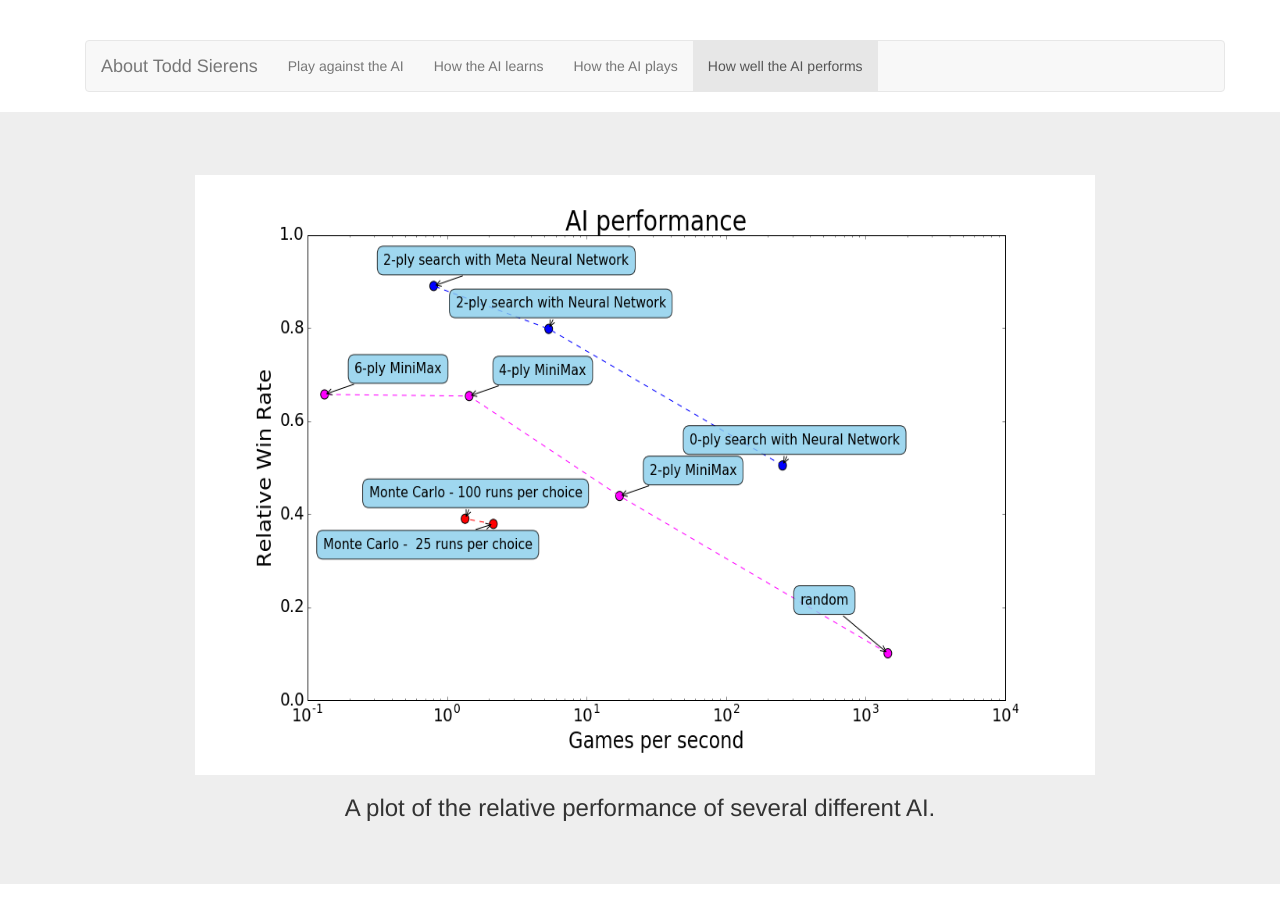
After one commit to tsierens/flask_games, a Flask app: page /performance in a window 1280 px wide. The commit adds this page. Run offline with Flask 2, Linux system fonts and the light colour scheme; some libraries are stand-ins or nearby versions.

Commit message:
performance tab

```diff
--- a/app.py
+++ b/app.py
@@ -78,6 +78,10 @@ def flow():
 @app.route('/minimax', methods = ['get'])
 def minimax():
     return render_template("minimax.html")
+
+@app.route('/performance', methods = ['get'])
+def performance():
+    return render_template("performance.html")
 
 @app.route('/bio', methods = ['get'])
 def bio():
--- a/static/snippets/navbar.html
+++ b/static/snippets/navbar.html
@@ -19,6 +19,7 @@
                         <li id = "index_page"><a href="index"> Play against the AI<span class="sr-only">(current)</span></a></li>
                         <li id = "flow_page"><a href="flow">How the AI learns</a></li>
                         <li id = "minimax_page"><a href="minimax">How the AI plays</a></li>
+                        <li id = "performance_page"><a href="performance">How well the AI performs</a></li>
                         <!--  <li class="dropdown">
 <a href="#" class="dropdown-toggle" data-toggle="dropdown" role="button" aria-haspopup="true" aria-expanded="false">Dropdown <span class="caret"></span></a>
 <ul class="dropdown-menu">
--- a/templates/connect_four.html
+++ b/templates/connect_four.html
@@ -170,6 +170,7 @@
             }
 
             function init(){
+
                 console.log('init');
                 if (data == null) {
                     data =[];
@@ -180,6 +181,8 @@
                         data.push(new Tile(x,y));
                     }
                 }
+
+                //$(".board_container").resizable();
                 for (var i = board.length; i--;) {
                     if (board[i] == 1){
                         marker = Tile.EX;
@@ -282,6 +285,7 @@
                 $(".board_container").css({"width" :  set_width,
                                            "margin-left" : ($(document.body).width()- set_width)/2,
                                            "height" :  set_width * 6. / 7.});
+
 
                 for (var i = data.length; i--;) {
                     data[i].draw(ctx);}
--- /dev/null
+++ b/templates/performance.html
@@ -0,0 +1,108 @@
+<!doctype html>
+<html lang="en">
+
+    <head>
+        <meta charset="utf-8">
+        <meta http-equiv="X-UA-Compatible" content="IE=edge">
+        <meta name="viewport" content="width=device-width, initial-scale=1">
+        <!-- The above 3 meta tags *must* come first in the head; any other head content must come *after* these tags -->
+
+        <link href="/static/css/bootstrap.min.css" rel="stylesheet" media="screen">
+        <link href="/static/css/bootstrap-responsive.min.css" rel="stylesheet">
+        <script src="http://code.jquery.com/jquery-latest.js"></script>
+        <script src="/static/js/bootstrap.min.js"></script>
+        <meta name="viewport" content="width=device-width, initial-scale=1.0">
+
+
+        <style>
+
+            .flex-container {
+                text-align: center;
+                list-style: none;
+                display: flex;
+                flex-flow: row wrap;
+                align-items: center;
+                justify-content: center;
+            }
+            .flex-figure-item {
+                padding: 5px;
+                margin-top: 10px;
+                line-height: 10px;
+                font-weight: bold;
+                font-size: 1em;
+
+                display: flex;           /* NEW */
+                flex-direction: column;  /* NEW */
+                width: 900px;            /* NEW */
+            }
+            body { padding-top: 40px;
+                background-color : lightgrey;}
+            label.text{
+                font-size: 20px;}
+            .greybg {background-color :  #e7e7e9}
+            div.form {background-color :  #f7f7f9;
+                border: solid #c7c7c9;}
+            .centered
+            {
+                text-align:center;
+            }
+            .right
+            {
+                text-align:right;
+            }
+        </style>
+        <script>
+
+            function to_disable(val, ids)
+            {for (i=0; i < ids.length; i++){
+                if(val == 'remote'){
+                    console.log('disabling');
+                    document.getElementsByName(ids[i])[0].disabled=false;
+                }else{
+                    console.log('enabling');
+                    document.getElementsByName(ids[i])[0].disabled=true;
+                }
+            }
+            }
+        </script>
+
+        <script>
+            $(function(){
+                $("#navbar").load("static/snippets/navbar.html", function(){
+                    $("#performance_page").addClass("active");}
+                                  )});
+        </script>
+        <meta charset="utf-8">
+        <title>Deep Learning</title>
+        <link href="css/bootstrap.min.css" rel="stylesheet">
+
+        <!-- HTML5 shim and Respond.js for IE8 support of HTML5 elements and media queries -->
+        <!-- WARNING: Respond.js doesn't work if you view the page via file:// -->
+        <!--[if lt IE 9]>
+<script src="https://oss.maxcdn.com/html5shiv/3.7.2/html5shiv.min.js"></script>
+<script src="https://oss.maxcdn.com/respond/1.4.2/respond.min.js"></script>
+<![endif]-->
+
+    </head>
+
+    <body style = "background-color : #ffffff;">
+        <div class = "container" id = "navbar"></div>
+
+        <div class="jumbotron">
+
+            <div class = "flex-container">
+                <div class = "centered">
+
+                    <figure class = "flex-figure-item">
+                        <img src = "static/pics/performance.png" alt = "can't find!" style = "width:900px; height:600px" class = "centered">
+                        <figcaption class = "centered"><h3 style = "text-align:center">A plot of the relative performance of several different AI.</h3></figcaption>
+
+                    </figure>
+                </div>
+            </div>
+
+
+        </div>
+
+    </body>
+</html>
```
Also changed, not shown: static/pics/performance.png (added).
